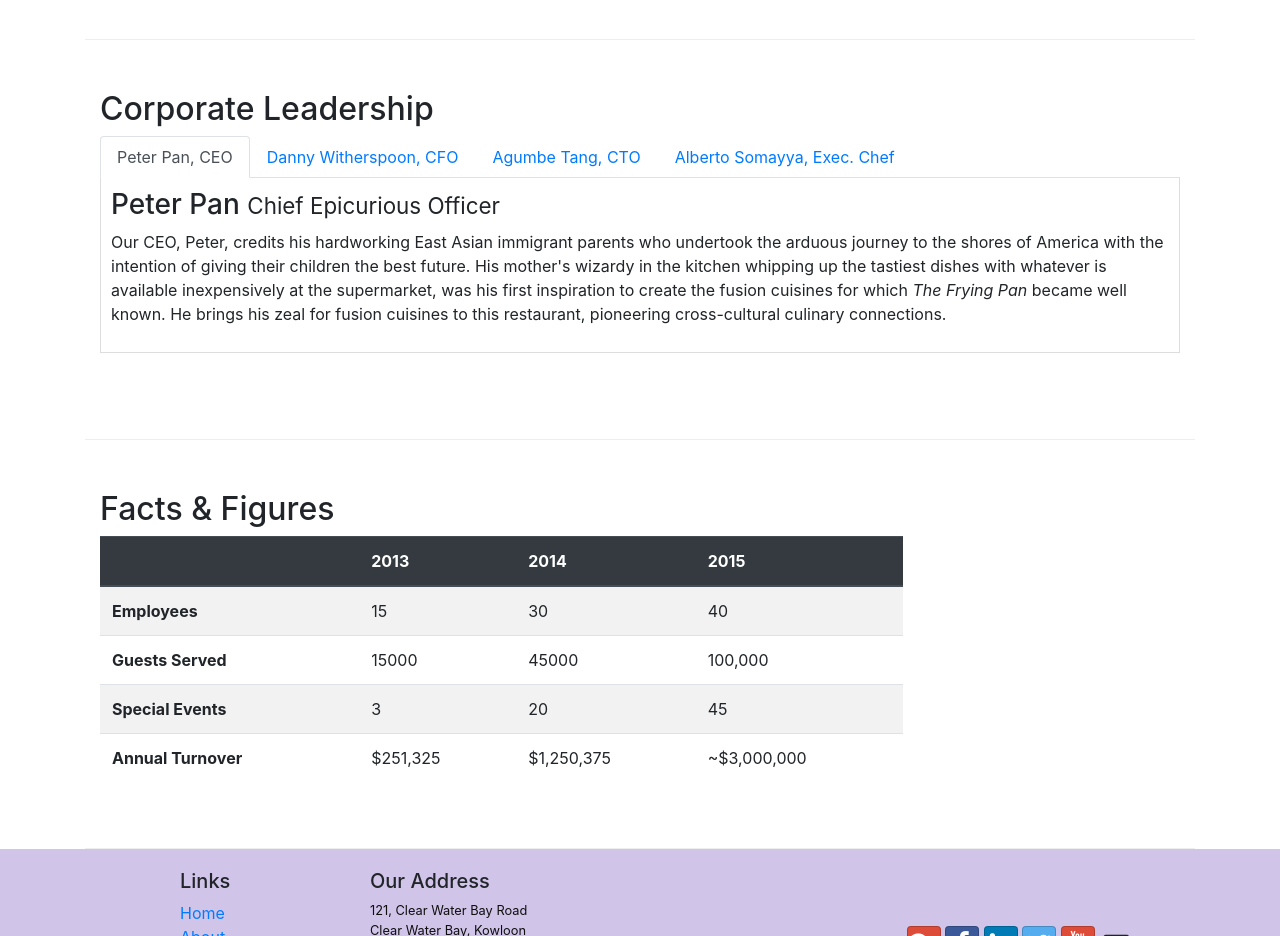
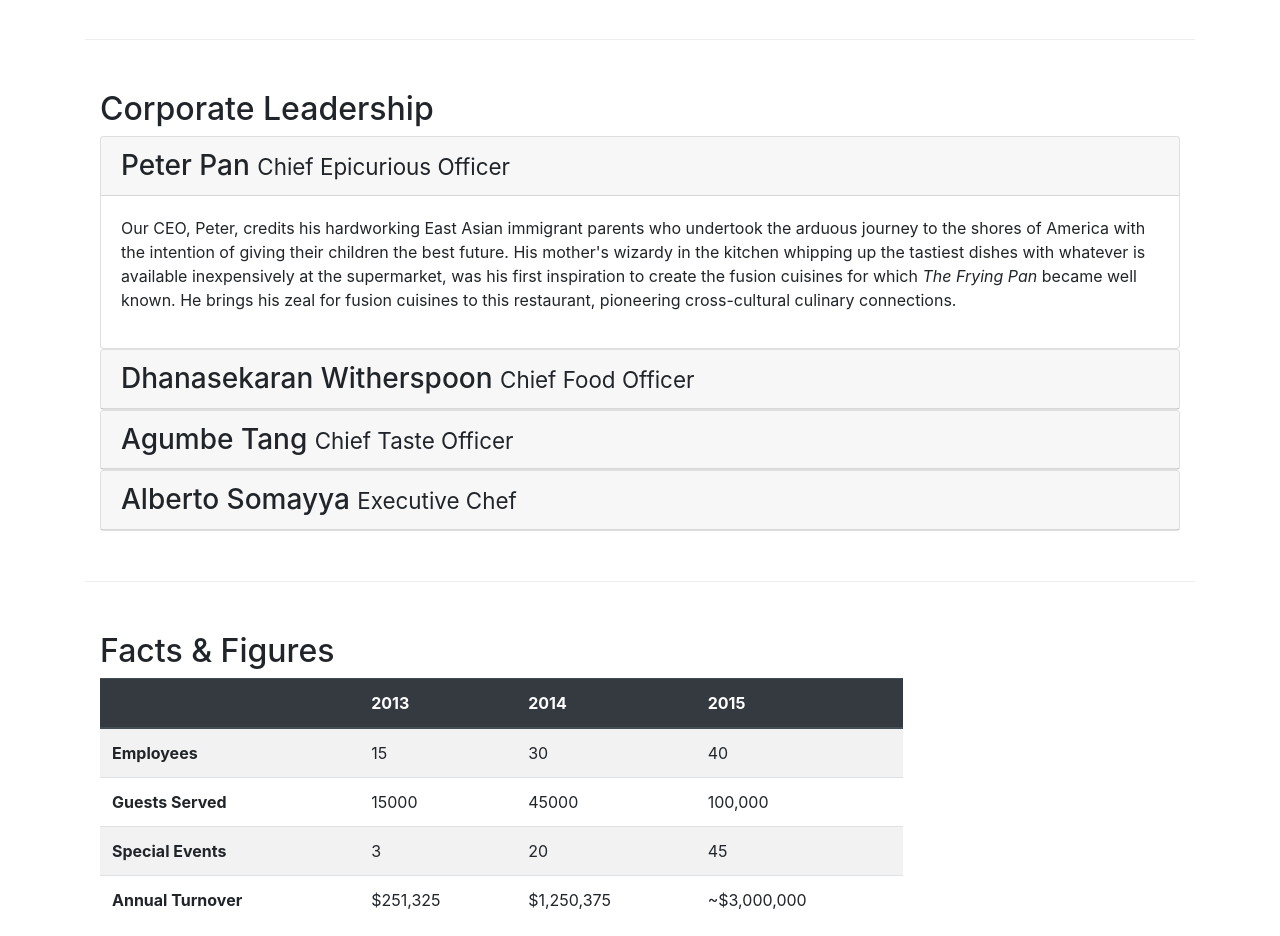
Before and after one commit to AlexKost70/Bootstrap-Confusion, a website: page aboutus.html in a window 1280 px wide. Shown: the part 940-1876 px from the top of the page. Drawn offline with nearby package versions, Linux system fonts and the light colour scheme.

Commit message:
Tabs replaced by accordion

```diff
--- a/aboutus.html
+++ b/aboutus.html
@@ -108,27 +108,15 @@
         <div class="row row-content">
             <div class="col-12">
                 <h2>Corporate Leadership</h2>
-                <ul class="nav nav-tabs">
-                    <li class="nav-item">
-                      <a class="nav-link active" href="#peter"
-                        role="tab" data-toggle="tab">Peter Pan, CEO</a>
-                    </li>
-                    <li class="nav-item">
-                      <a class="nav-link" href="#danny" role="tab"
-                        data-toggle="tab">Danny Witherspoon, CFO</a>
-                    </li>
-                    <li class="nav-item">
-                      <a class="nav-link" href="#agumbe"role="tab"
-                        data-toggle="tab">Agumbe Tang, CTO</a>
-                    </li>
-                    <li class="nav-item">
-                      <a class="nav-link" href="#alberto" role="tab"
-                        data-toggle="tab">Alberto Somayya, Exec. Chef</a>
-                    </li>
-                </ul>
-                <div class="tab-content">
-                    <div role="tabpanel" class="tab-pane fade show active" id="peter">
-                        <h3>Peter Pan <small>Chief Epicurious Officer</small></h3>
+                <div id="accordion">
+                    <div class="card">
+                        <div class="card-header" role="tab" id="peterhead">
+                            <h3 class="mb-0">
+                                <a data-toggle="collapse" data-target="#peter">Peter Pan <small>Chief Epicurious Officer</small></a>
+                            </h3>
+                        </div>
+                        <div role="tabpanel" class="collapse show" id="peter" data-parent="#accordion">
+                            <div class="card-body">
                                 <p class="d-none d-sm-block">
                                     Our CEO, Peter, credits his
                                     hardworking East Asian immigrant parents who undertook the arduous
@@ -139,10 +127,19 @@
                                     which <em>The Frying Pan</em> became well known. He brings his zeal for fusion cuisines to this restaurant, pioneering cross-cultural culinary connections.
                                 </p>
                             </div>
-                    <div role="tabpanel" class="tab-pane fade" id="danny">
-                        <h3>Dhanasekaran Witherspoon <small>Chief Food Officer</small></h3>
-                        <p class="d-none d-sm-block">
-                            Our CFO, Danny, as he is
+                        </div>
+                    </div>
+                    <div class="card">
+                        <div class="card-header" role="tab" id="dannyhead">
+                        <h3 class="mb-0">
+                            <a class="collapsed" data-toggle="collapse" data-target="#danny">
+                            Dhanasekaran Witherspoon <small>Chief Food Officer</small>
+                            </a>
+                        </h3>
+                    </div>
+                    <div class="collapse" id="danny" data-parent="#accordion">
+                        <div class="card-body">
+                            <p class="d-none d-sm-block">Our CFO, Danny, as he is
                                 affectionately referred to by his colleagues, comes from a long
                                 established family tradition in farming and produce. His experiences
                                 growing up on a farm in the Australian outback gave him great
@@ -150,23 +147,46 @@
                                 words, <em>Everything that runs, wins, and everything that stays, pays!</em>
                             </p>
                         </div>
-                    <div role="tabpanel" class="tab-pane fade" id="agumbe">
-                        <h3>Agumbe Tang <small>Chief Taste Officer</small></h3>
+                    </div>
+                </div>
+                <div class="card">
+                        <div class="card-header" role="tab" id="agumbehead">
+                        <h3 class="mb-0">
+                            <a class="collapsed" data-toggle="collapse" data-target="#agumbe">
+                            Agumbe Tang <small>Chief Taste Officer</small>
+                            </a>
+                        </h3>
+                    </div>
+                    <div class="collapse" id="agumbe" data-parent="#accordion">
+                        <div class="card-body">
                             <p class="d-none d-sm-block">
                                 Blessed with the most
                                 discerning gustatory sense, Agumbe, our CTO, personally ensures that
                                 every dish that we serve meets his exacting tastes. Our chefs dread the
                                 tongue lashing that ensues if their dish does not meet his exacting
-                            standards. He lives by his motto, <em>You click only if you survive my lick.</em></p>
+                                standards. He lives by his motto, <em>You click only if you survive my lick.</em>
+                            </p>
                         </div>
-                    <div role="tabpanel" class="tab-pane fade" id="alberto">
-                        <h3>Alberto Somayya <small>Executive Chef</small></h3>
+                    </div>
+                </div>
+                <div class="card">
+                        <div class="card-header" role="tab" id="albertohead">
+                        <h3 class="mb-0">
+                            <a class="collapsed" data-toggle="collapse" data-target="#alberto">
+                            Alberto Somayya <small>Executive Chef</small>
+                            </a>
+                        </h3>
+                    </div>
+                    <div class="collapse" id="alberto" data-parent="#accordion">
+                        <div class="card-body">
                             <p class="d-none d-sm-block">
                                 Award winning three-star
                                 Michelin chef with wide International experience having worked closely
                                 with whos-who in the culinary world, he specializes in creating
                                 mouthwatering Indo-Italian fusion experiences. He says, <em>Put together the cuisines from the two craziest cultures, and you get a winning hit! Amma Mia!</em>
                             </p>
+                        </div>
+                    </div>
                 </div>
             </div>
         </div>
```
Lines whose indentation alone changed are shown as unchanged.
